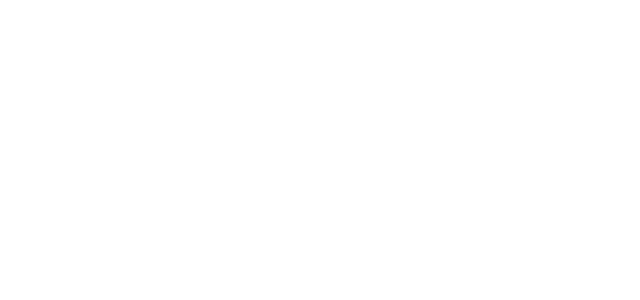
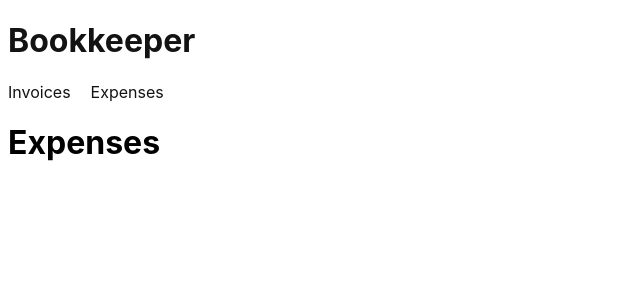
Before and after one commit to ogechinagu/router-tutorial, a React (Vite) app: page /expenses in a window 1280 px wide. Before the commit this address had no page. Shown: the top 300 px of the page, without its empty margins (0-640 px from the left). Built offline with nearby package versions, Linux system fonts and the light colour scheme.

Commit message:
4 files modified

```diff
--- a/src/App.jsx
+++ b/src/App.jsx
@@ -28,7 +28,7 @@
           Invoices
         </Link>
         <Link
-          to="/expences"
+          to="/expenses"
           style={{
             textDecoration: 'none',
             color: '#131313',
--- a/src/main.jsx
+++ b/src/main.jsx
@@ -11,8 +11,8 @@
   <Router>
     <Routes>
       <Route path="/" element={<App />}>
-        <Route path="invoice" element={<Invoices />} />
-        <Route path="expense" element={<Expenses />} />
+        <Route path="invoices" element={<Invoices />} />
+        <Route path="expenses" element={<Expenses />} />
       </Route>
     </Routes>
   </Router>,
--- a/src/routes/expenses.jsx
+++ b/src/routes/expenses.jsx
@@ -1,3 +1,4 @@
+import * as React from 'react';
 import { Link } from 'react-router-dom';
 
 const Expenses = () => {
--- a/src/routes/invoices.jsx
+++ b/src/routes/invoices.jsx
@@ -1,3 +1,4 @@
+import * as React from 'react';
 import { Link } from 'react-router-dom';
 
 const Invoices = () => {
```
